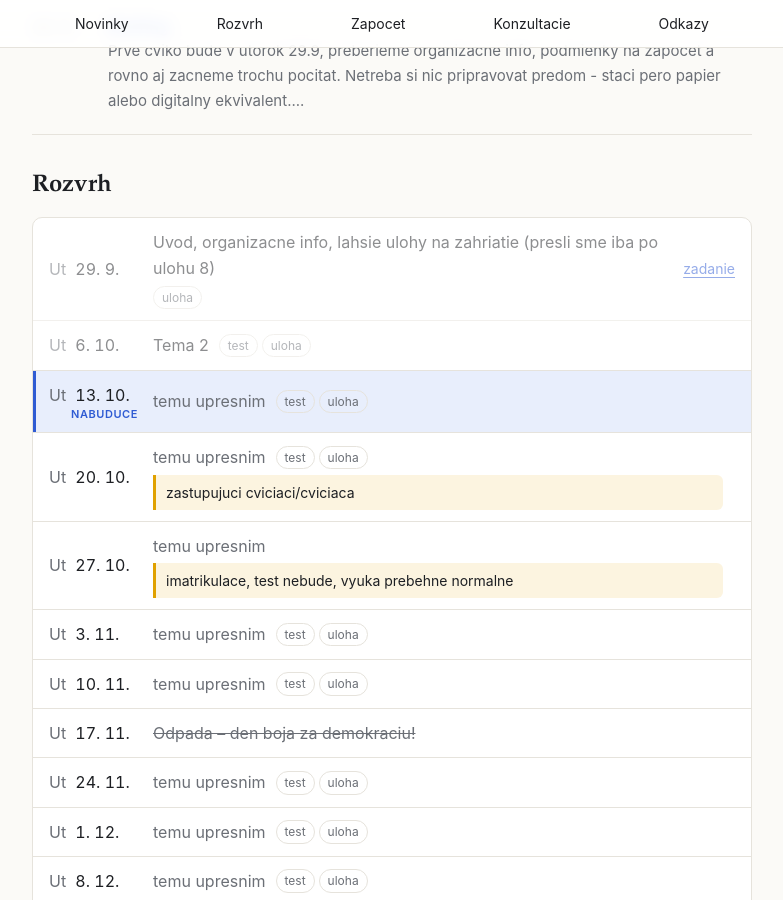
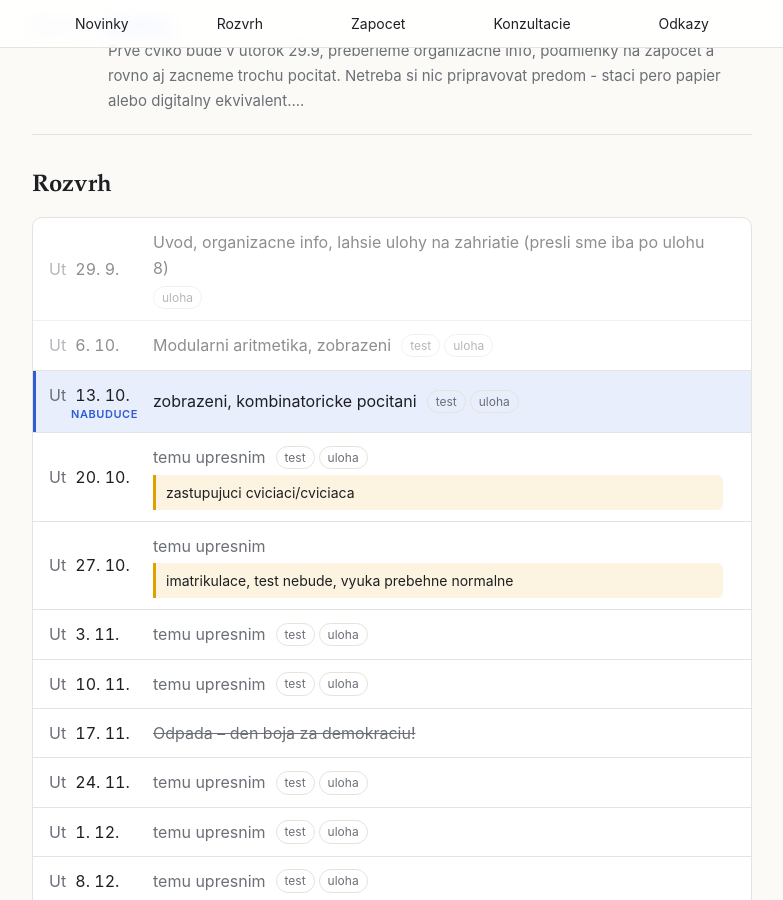
Before and after one commit to samek571/dm, a Jekyll site: the page built from index.md, in a window 1280 px wide and 900 px high, scrolled down 330 px. Shown: the whole window, without its empty margins (248-1031 px from the left). Built offline with Jekyll 4.4.1, drawn with Linux system fonts in a browser that asks for light colours.

Commit message:
minor update

```diff
--- a/_data/schedule.yml
+++ b/_data/schedule.yml
@@ -11,14 +11,13 @@
 - date: 2026-09-29
   topic: "Uvod, organizacne info, lahsie ulohy na zahriatie (presli sme iba po ulohu 8)"
   tags: [uloha]
-  files:
-    - { name: "zadanie", url: "cv1/cv1.pdf" }
 
 - date: 2026-10-06
-  topic: "Tema 2"
+  topic: "Modularni aritmetika, zobrazeni"
   tags: [test, uloha]
 
 - date: 2026-10-13
+  topic: "zobrazeni, kombinatoricke pocitani"
   tags: [test, uloha]
 
 - date: 2026-10-20
```
